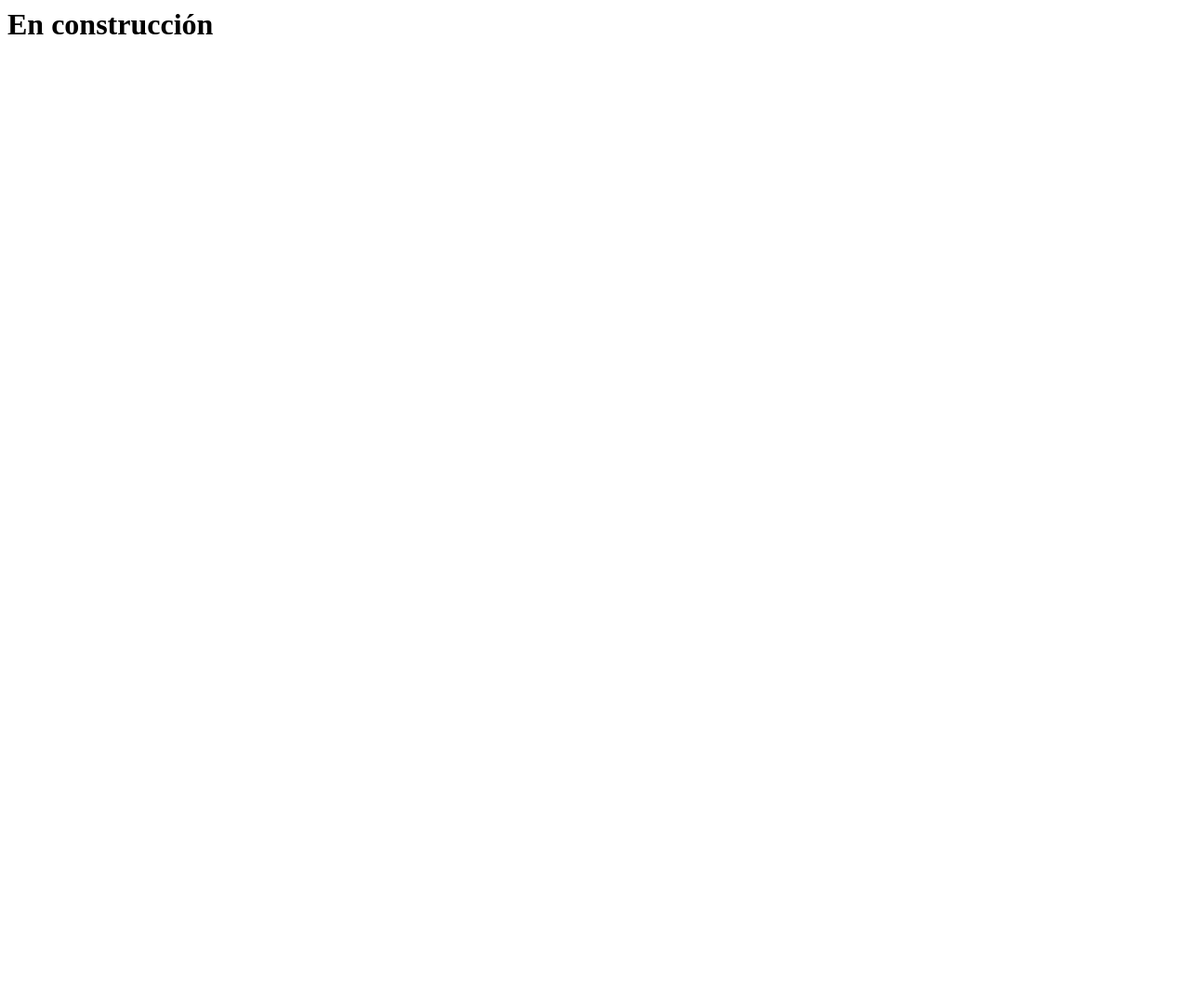
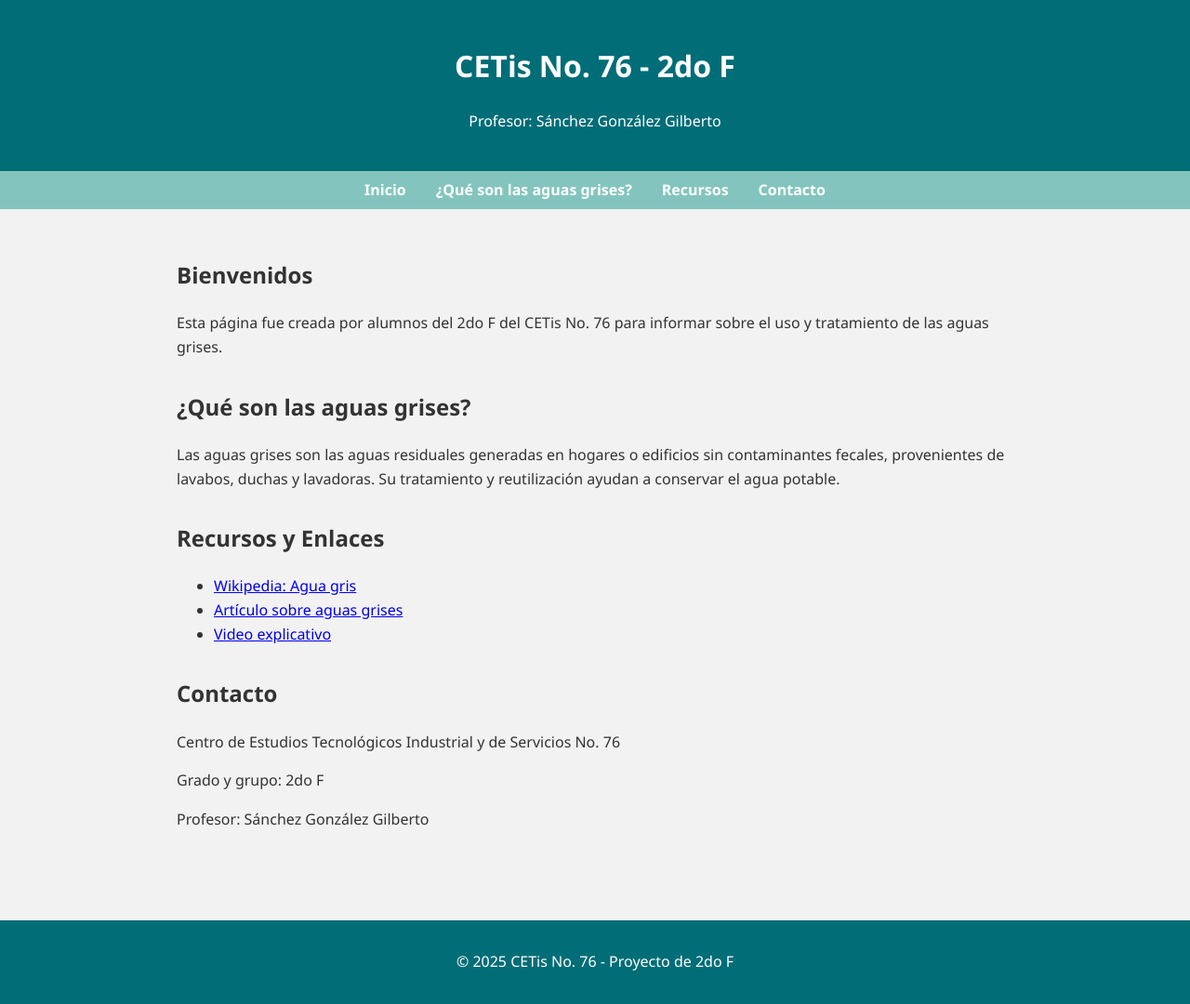
Before and after one commit to insanebonifacio/Aguas.grises, a plain HTML site: page index.html in a window 1280 px wide. Shown: the whole page at 93% size. Before the commit the page ends 800 px from the top, so only its background shows below. Drawn offline with Linux system fonts and the light colour scheme.

Commit message:
Add files via upload

```diff
--- a/index.html
+++ b/index.html
@@ -1 +1,57 @@
-<h1>En construcción</h1>
+
+<!DOCTYPE html>
+<html lang="es">
+<head>
+  <meta charset="UTF-8" />
+  <meta name="viewport" content="width=device-width, initial-scale=1.0"/>
+  <title>Aguas Grises - CETis No. 76</title>
+  <link rel="stylesheet" href="style.css" />
+</head>
+<body>
+  <header>
+    <h1>CETis No. 76 - 2do F</h1>
+    <p>Profesor: Sánchez González Gilberto</p>
+  </header>
+
+  <nav aria-label="Menú principal">
+    <ul>
+      <li><a href="#inicio">Inicio</a></li>
+      <li><a href="#contenido">¿Qué son las aguas grises?</a></li>
+      <li><a href="#recursos">Recursos</a></li>
+      <li><a href="#contacto">Contacto</a></li>
+    </ul>
+  </nav>
+
+  <main>
+    <section id="inicio">
+      <h2>Bienvenidos</h2>
+      <p>Esta página fue creada por alumnos del 2do F del CETis No. 76 para informar sobre el uso y tratamiento de las aguas grises.</p>
+    </section>
+
+    <section id="contenido">
+      <h2>¿Qué son las aguas grises?</h2>
+      <p>Las aguas grises son las aguas residuales generadas en hogares o edificios sin contaminantes fecales, provenientes de lavabos, duchas y lavadoras. Su tratamiento y reutilización ayudan a conservar el agua potable.</p>
+    </section>
+
+    <section id="recursos">
+      <h2>Recursos y Enlaces</h2>
+      <ul>
+        <li><a href="https://es.wikipedia.org/wiki/Agua_gris" target="_blank" rel="noopener">Wikipedia: Agua gris</a></li>
+        <li><a href="https://www.ecologiaverde.com/que-son-las-aguas-grises-2050.html" target="_blank" rel="noopener">Artículo sobre aguas grises</a></li>
+        <li><a href="https://www.youtube.com/watch?v=G7Yk4Yc3biI" target="_blank" rel="noopener">Video explicativo</a></li>
+      </ul>
+    </section>
+
+    <section id="contacto">
+      <h2>Contacto</h2>
+      <p>Centro de Estudios Tecnológicos Industrial y de Servicios No. 76</p>
+      <p>Grado y grupo: 2do F</p>
+      <p>Profesor: Sánchez González Gilberto</p>
+    </section>
+  </main>
+
+  <footer>
+    <p>&copy; 2025 CETis No. 76 - Proyecto de 2do F</p>
+  </footer>
+</body>
+</html>
--- /dev/null
+++ b/style.css
@@ -0,0 +1,62 @@
+
+body {
+  margin: 0;
+  font-family: 'Segoe UI', sans-serif;
+  background-color: #f2f2f2;
+  color: #333;
+  line-height: 1.6;
+}
+
+header {
+  background-color: #006d77;
+  color: white;
+  padding: 1.5rem;
+  text-align: center;
+}
+
+nav {
+  background-color: #83c5be;
+}
+
+nav ul {
+  display: flex;
+  justify-content: center;
+  padding: 0;
+  margin: 0;
+  list-style: none;
+}
+
+nav li {
+  margin: 0.5rem 1rem;
+}
+
+nav a {
+  color: white;
+  font-weight: bold;
+  text-decoration: none;
+}
+
+main {
+  padding: 2rem;
+  max-width: 900px;
+  margin: auto;
+}
+
+section {
+  margin-bottom: 2rem;
+}
+
+footer {
+  background-color: #006d77;
+  color: white;
+  text-align: center;
+  padding: 1rem;
+  margin-top: 2rem;
+}
+
+@media (max-width: 768px) {
+  nav ul {
+    flex-direction: column;
+    align-items: center;
+  }
+}
```
